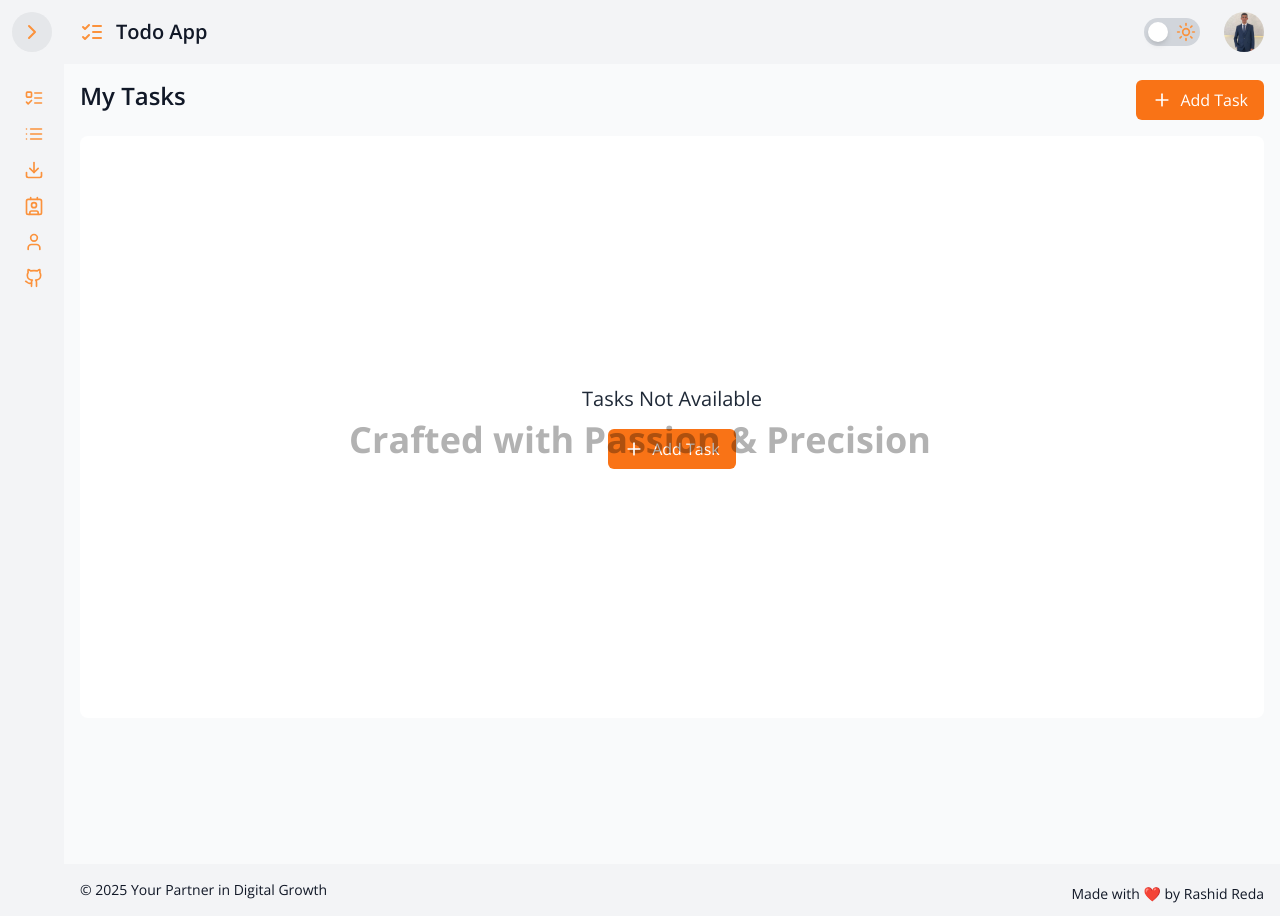
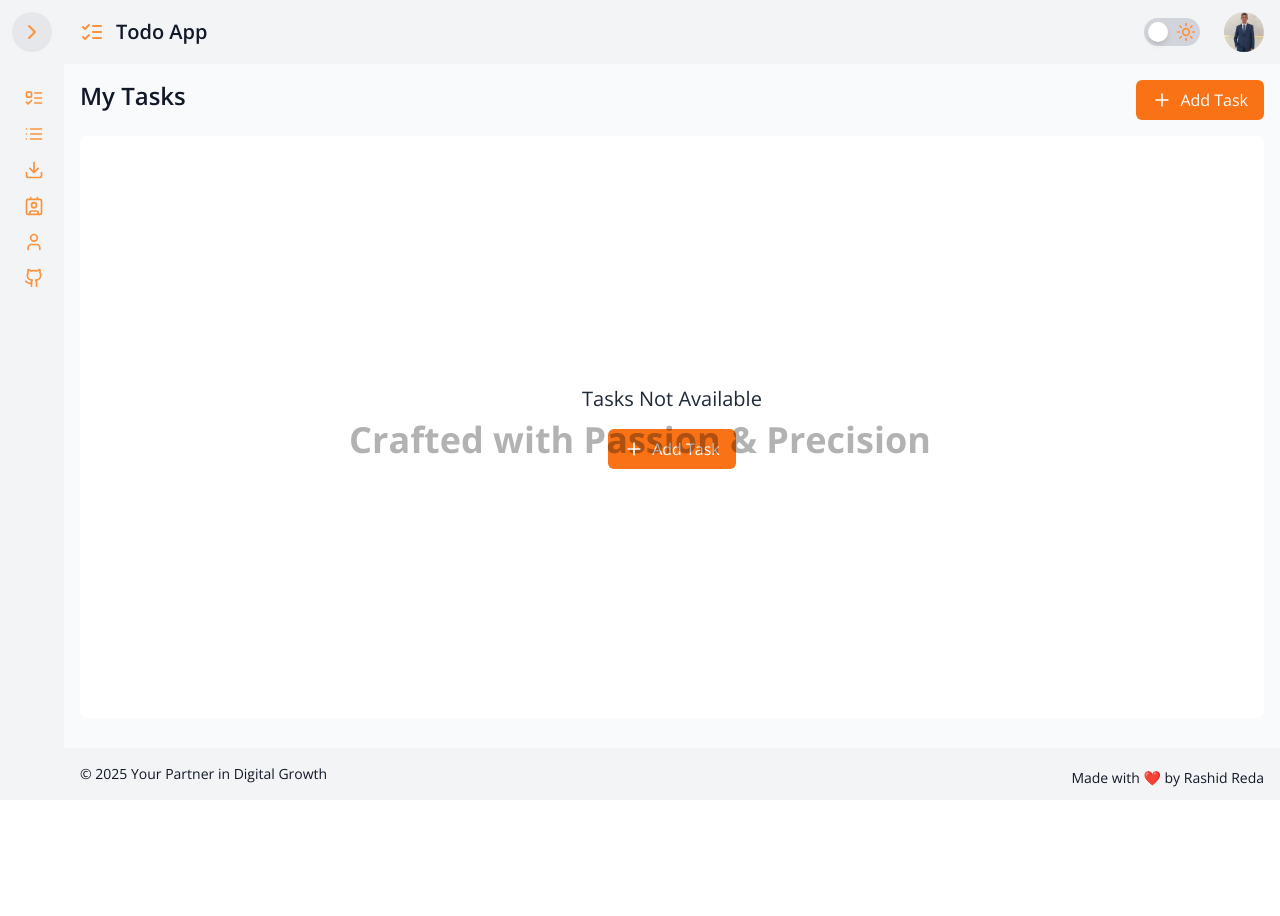
Before and after one commit to redarashid/todo-list-next-main, a Next.js app: page / in a window 1280 px wide. After the commit the page ends 800 px from the top, so only its background shows below. Built offline with nearby package versions, Linux system fonts and the light colour scheme.

Commit message:
first commit

```diff
--- a/app/layout.js
+++ b/app/layout.js
@@ -47,7 +47,7 @@ export default function RootLayout({ children }) {
   return (
     <html lang="en">
       <body
-        className={`${geistSans.variable} ${geistMono.variable} ${openSans.className} antialiased flex flex-col min-h-screen `} // Add Open Sans here
+        className={`${geistSans.variable} ${geistMono.variable} ${openSans.className} antialiased flex flex-col h-screen overflow-hidden`} // Add Open Sans here
       >
         <TodoProvider>
           <CategoryProvider>
@@ -60,7 +60,7 @@ export default function RootLayout({ children }) {
                 {/* Header */}
                 <Header />
                 {/* Main Content */}
-                <main className="min-h-screen ">
+                <main className="min-h-screen overflow-hidden">
                   <span className="text-black opacity-30 pointer-events-none fixed z-0 top-1/2 left-1/2 font-bold text-4xl -translate-x-1/2 translate-y-1/2">
                     Crafted with Passion & Precision
                   </span>
```
